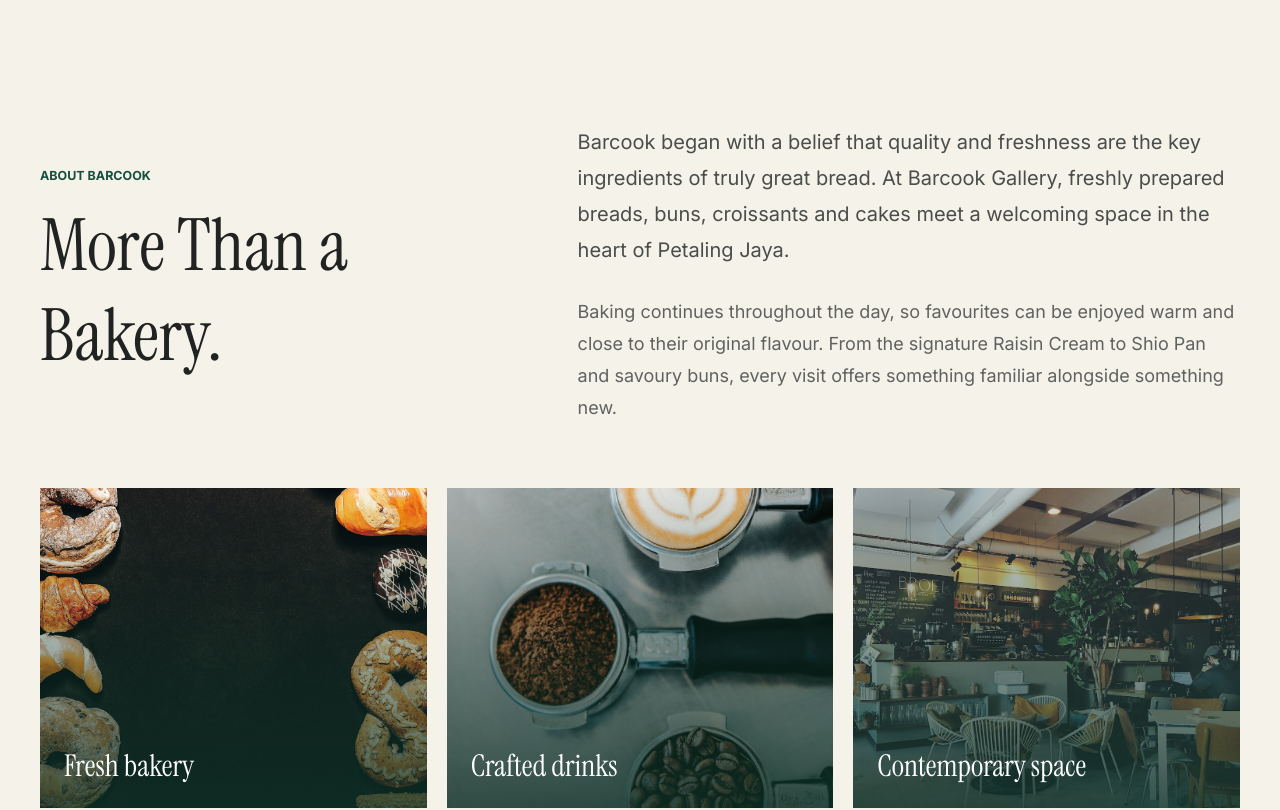
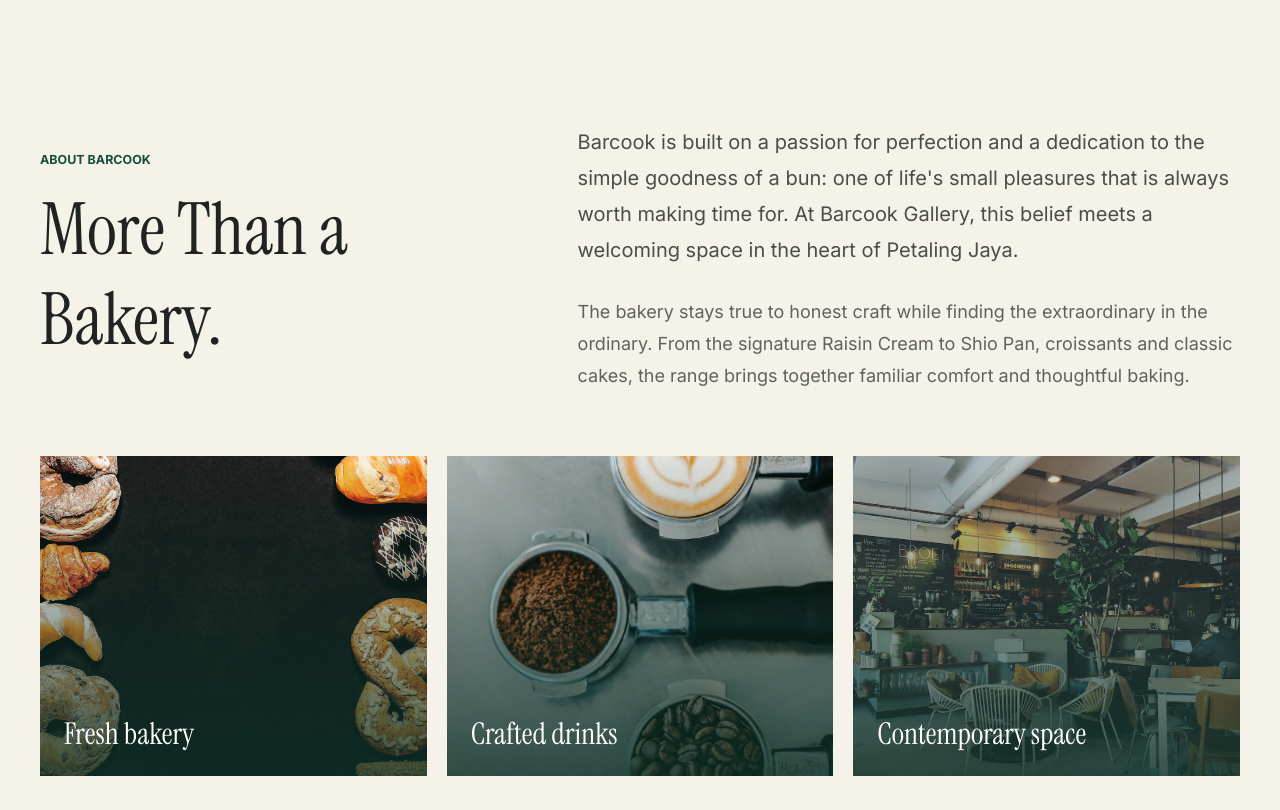
Before and after one commit to viqhyae/restaurant-compro, a Next.js app: page / in a window 1280 px wide. Shown: the part 740-1550 px from the top of the page. Built offline with nearby package versions, Linux system fonts and the light colour scheme.

Commit message:
Align site content with official Barcook pages

```diff
--- a/src/app/page.tsx
+++ b/src/app/page.tsx
@@ -91,26 +91,30 @@
 
 const experiences = [
   {
-    title: "Bakery",
-    text: "Freshly baked bread and pastries displayed with gallery-like care.",
+    title: "The Bakery",
+    text: "A dedication to the simple goodness of a bun and the everyday pleasure of bread made with care.",
+    href: "https://barcookbakery.com/site/?product_types=all-products",
     image:
       "/images/photo-1608198093002-ad4e005484ec-1100.jpg",
   },
   {
-    title: "Cafe",
-    text: "Coffee, crafted drinks, and casual dining for slower city hours.",
+    title: "Baking Craft",
+    text: "Chief baking adviser Chef Lin trained for nine years under Japanese bread master Mr Nogami.",
+    href: "https://barcookbakery.com/site/?page_id=799",
     image:
       "/images/photo-1501339847302-ac426a4a7cbb-1100.jpg",
   },
   {
-    title: "Gallery",
-    text: "Architecture, natural light, and interior details made to linger.",
+    title: "Custom Cakes",
+    text: "Special cake designs are available by advance order. Lead times, availability and outlet terms apply.",
+    href: "https://barcookbakery.com/site/?page_id=535",
     image:
       "/images/photo-1554118811-1e0d58224f24-1100.jpg",
   },
   {
-    title: "Experience",
-    text: "A place to meet, dine, work, and spend time beyond the plate.",
+    title: "Join Barcook",
+    text: "Barcook welcomes energetic people who want to build practical skills as part of the Barcook family.",
+    href: "https://barcookbakery.com/site/?page_id=450",
     image:
       "/images/photo-1517248135467-4c7edcad34c4-1100.jpg",
   },
@@ -311,16 +315,16 @@
             className="grid gap-7"
           >
             <p className="max-w-3xl text-xl leading-9 text-[#4a4d49]">
-              Barcook began with a belief that quality and freshness are the key
-              ingredients of truly great bread. At Barcook Gallery, freshly
-              prepared breads, buns, croissants and cakes meet a welcoming space
-              in the heart of Petaling Jaya.
+              Barcook is built on a passion for perfection and a dedication to
+              the simple goodness of a bun: one of life&apos;s small pleasures
+              that is always worth making time for. At Barcook Gallery, this
+              belief meets a welcoming space in the heart of Petaling Jaya.
             </p>
             <p className="max-w-3xl text-lg leading-8 text-[#5f625e]">
-              Baking continues throughout the day, so favourites can be enjoyed
-              warm and close to their original flavour. From the signature Raisin
-              Cream to Shio Pan and savoury buns, every visit offers something
-              familiar alongside something new.
+              The bakery stays true to honest craft while finding the
+              extraordinary in the ordinary. From the signature Raisin Cream to
+              Shio Pan, croissants and classic cakes, the range brings together
+              familiar comfort and thoughtful baking.
             </p>
           </motion.div>
         </div>
@@ -428,14 +432,17 @@
           <div className="max-w-4xl">
             <p className="section-kicker text-[#c5c7c4]">Barcook Experience</p>
             <h2 className="mt-4 font-serif text-5xl leading-tight md:text-7xl">
-              Bakery, cafe, gallery, and time well spent.
+              Skill, care, and the people behind every bake.
             </h2>
           </div>
 
           <div className="mt-14 grid gap-5 md:grid-cols-4">
             {experiences.map((item, index) => (
-              <motion.article
+              <motion.a
                 key={item.title}
+                href={item.href}
+                target="_blank"
+                rel="noopener noreferrer"
                 variants={fadeUp}
                 initial="hidden"
                 whileInView="visible"
@@ -457,7 +464,7 @@
                     {item.text}
                   </p>
                 </div>
-              </motion.article>
+              </motion.a>
             ))}
           </div>
         </div>
@@ -596,12 +603,13 @@
             <p className="mt-2 text-white/65">Petaling Jaya, Malaysia</p>
             </div>
           </div>
-          <div className="flex gap-5 text-sm uppercase tracking-[0.18em] text-white/70">
-            <a href="https://www.instagram.com/barcook_my/">Instagram</a>
-            <a href="https://barcookbakery.com/site/?outlet=barcook-gallery">Official Site</a>
-            <a href="https://www.google.com/maps/search/?api=1&query=Barcook+Gallery+SS5+Petaling+Jaya">
-              Google Maps
-            </a>
+          <div className="flex max-w-xl flex-wrap gap-x-5 gap-y-3 text-sm uppercase tracking-[0.18em] text-white/70">
+            <a href="https://barcookbakery.com/site/?page_id=1068" target="_blank" rel="noopener noreferrer">Locations</a>
+            <a href="https://barcookbakery.com/site/?product_types=all-products" target="_blank" rel="noopener noreferrer">Products</a>
+            <a href="https://barcookbakery.com/site/?page_id=799" target="_blank" rel="noopener noreferrer">Baking Advisor</a>
+            <a href="https://barcookbakery.com/site/?page_id=535" target="_blank" rel="noopener noreferrer">Order</a>
+            <a href="https://barcookbakery.com/site/?page_id=1136" target="_blank" rel="noopener noreferrer">Contact</a>
+            <a href="https://barcookbakery.com/site/?page_id=450" target="_blank" rel="noopener noreferrer">Join Us</a>
           </div>
           <p className="text-sm text-white/50">(c) Barcook Gallery</p>
         </div>
```
Also changed, not shown: 1 other file (tests, documents, lock files or other folders).
